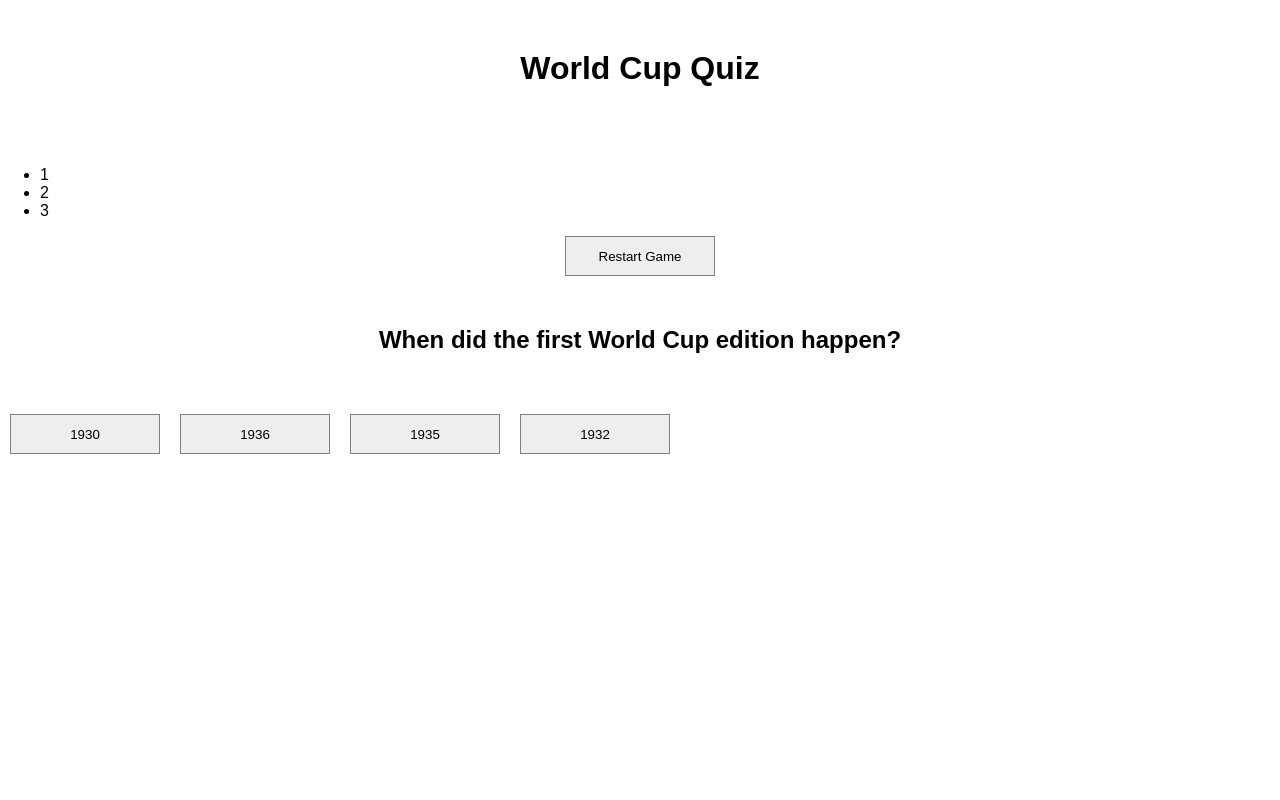
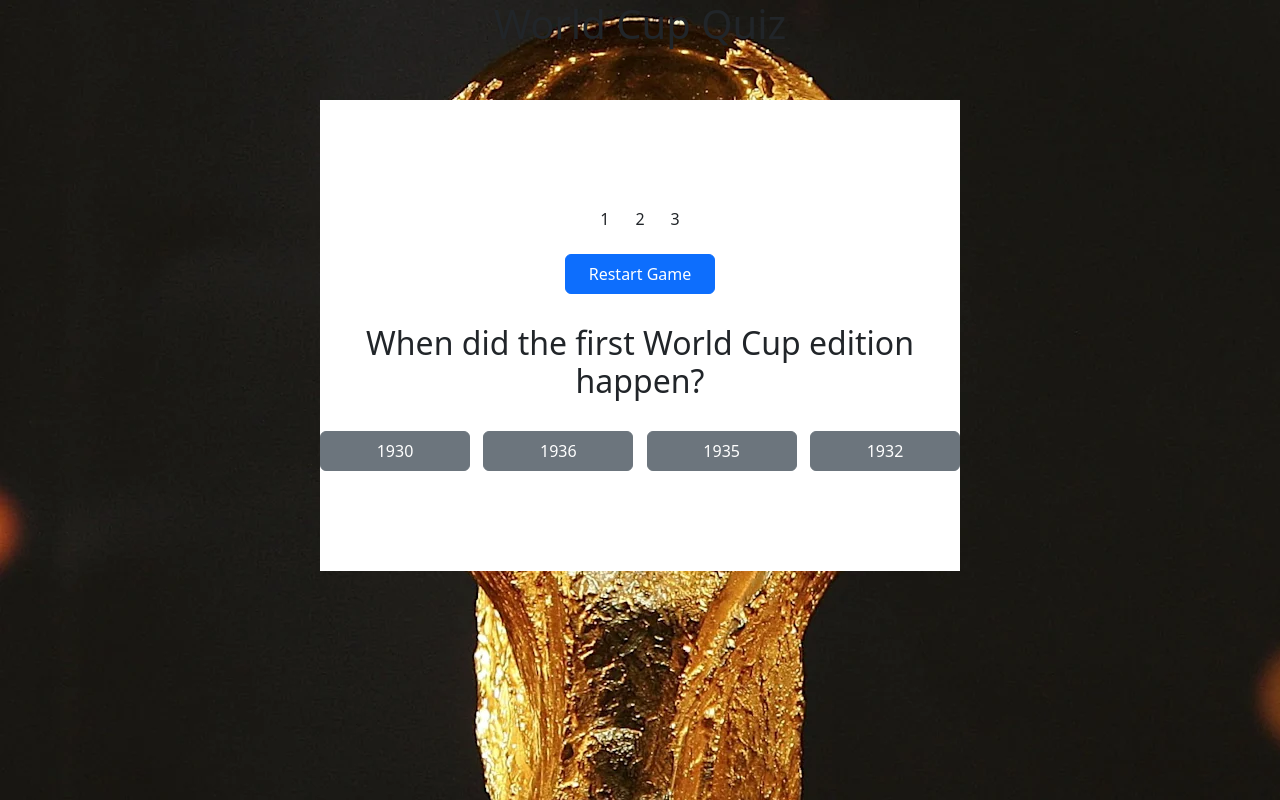
Before and after one commit to ujuniordev/world-cup-quiz-test, a plain HTML site: page index.html in a window 1280 px wide. Both pictures are taken after a click on the button "Start Game". Drawn offline with nearby package versions, Linux system fonts and the light colour scheme.

Commit message:
Add seconda part

```diff
--- a/assets/css/style.css
+++ b/assets/css/style.css
@@ -1,3 +1,14 @@
+html {
+  min-height: 100%;
+}
+
+body {
+  font-family: 'Hind', sans-serif;
+  margin: 0;
+  background-image: url("../images/world-cup-background.jpg");
+
+}
+
 :root {
   --search-box-height: 40px;
   --content-max-width: 600px;
@@ -6,6 +17,8 @@
 *,
 *::before,
 *::after {
+  padding: 0;
+  border: none;
   box-sizing: border-box;
   margin-left: auto;
   margin-right: auto;
@@ -19,10 +32,15 @@ header {
   height: 100px;
 }
 
+h1 {
+  color: #fff;
+}
+
+
 h1,
 h2 {
   text-align: center;
-  margin: 50px auto;
+  margin: 100px auto;
 }
 
 button {
@@ -30,9 +48,6 @@ button {
   margin: 10px;
   width: 150px;
   height: 40px;
-  border-radius: 0;
-  background: #EEE;
-  border: 1px solid gray;
 }
 
 #start-game-button {
@@ -42,11 +57,34 @@ button {
   margin-right: auto;
 }
 
-#choices-container #game-over-container {
+#choices-container, #game-over-container {
     display: flex;
     flex-direction: row;
     flex-wrap: wrap;
     max-width: 700px;
-    justify-content: center;
+    justify-content: space-between;
     align-items: center;
 }
+
+#question-counter {
+  display: flex;
+  flex-direction: row;
+  flex-wrap: wrap;
+  max-width: 700px;
+  justify-content: space-between;
+  align-items: center;
+}
+
+#question-counter ul {
+  padding: 0;
+}
+
+#question-container {
+  margin-bottom: 30px;
+}
+
+#quiz-container {
+  background-color: #fff;
+  margin: 0 25% 0 25%;
+  padding: 100px 0 100px 0;
+}
--- a/assets/js/script.js
+++ b/assets/js/script.js
@@ -57,7 +57,7 @@ function questionsCounter() {
   let i = 1;
   questions.forEach(function(question){
 
-    questionList += '<li id="question' + i + '">' + i + '</li>';
+    questionList += '<li class="btn" id="question' + i + '">' + i + '</li>';
     i++;
   });
 
@@ -81,7 +81,7 @@ function showNextQuestion() {
   for (let choice of currentQuestion.choices) {
     let choiceButton = document.createElement("button");
     choiceButton.textContent = choice;
-    choiceButton.classList.add("answer-button");
+    choiceButton.classList.add("answer-button", "btn", "btn-secondary");
 
     // We're encoding the answer in the id, but this is not a good way
     // to do this.
--- a/index.html
+++ b/index.html
@@ -7,8 +7,10 @@
     <meta name="viewport" content="width=device-width, initial-scale=1.0">
     <!-- import the webpage's stylesheet -->
     <link rel="stylesheet" href="assets/css/style.css" />
-
-    <!-- import the webpage's javascript file -->
+    <!-- import bootstrap -->
+    <link href="https://cdn.jsdelivr.net/npm/bootstrap@5.3.0-alpha1/dist/css/bootstrap.min.css" rel="stylesheet" integrity="sha384-GLhlTQ8iRABdZLl6O3oVMWSktQOp6b7In1Zl3/Jr59b6EGGoI1aFkw7cmDA6j6gD" crossorigin="anonymous">
+    <!-- add favicon -->
+    <link rel="icon" type="image/x-icon" href="./favicon.ico">
     <title>World Cup Quiz</title>
 </head>
 
@@ -18,8 +20,8 @@
   </header>
 
   <section id="quiz-container">
-    <div id="question-counter"></div>
-    <button id="start-game-button">Start Game</button>
+    <div id="question-counter" class="btn-group"></div>
+    <button id="start-game-button" type="button" class="btn btn-primary">Start Game</button>
     <h2 id="question-container"></h2>
 
     <div id="choices-container"></div>
```
Also changed, not shown: assets/images/world-cup-background.jpg (added), favicon.ico (added).
